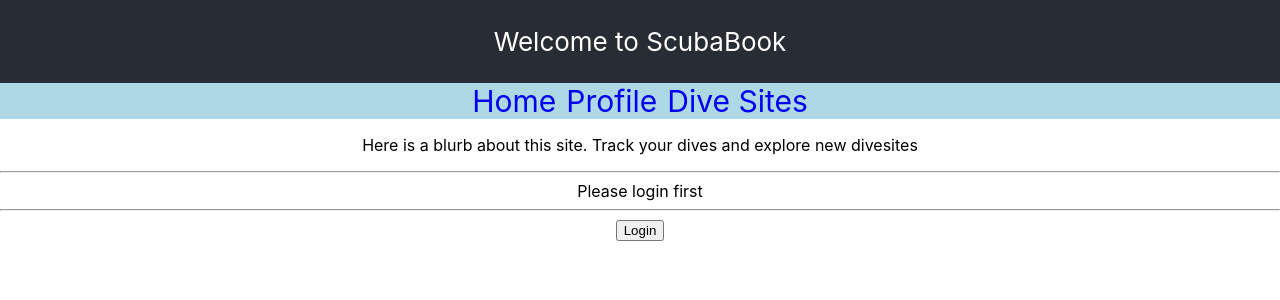
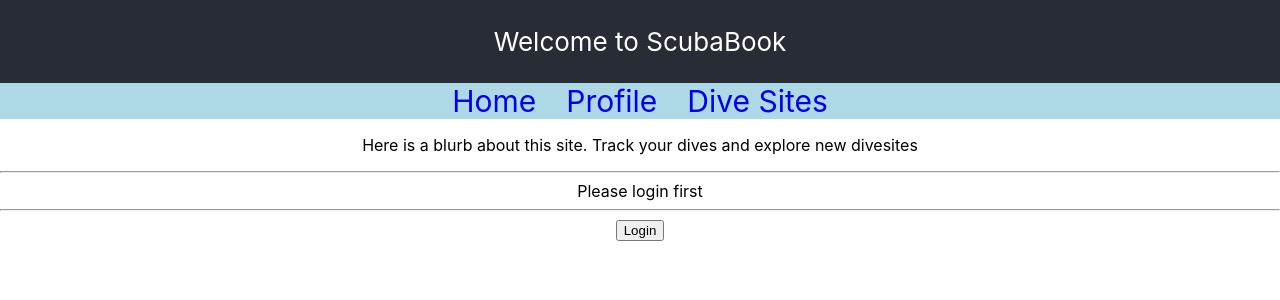
Before and after one commit to jgrantbrown/auth0react, a React (Create React App) app: page / in a window 1280 px wide. Shown: the top 300 px of the page. Built offline with nearby package versions, Linux system fonts and the light colour scheme; what auth0-js would draw is missing.

Commit message:
working on logout nav postion and hover pointer

```diff
--- a/src/components/NavBar/NavBar.css
+++ b/src/components/NavBar/NavBar.css
@@ -2,10 +2,19 @@ nav{
   background: lightblue;
 }
 
+
 .navItem{
-  text-decoration: none;
   font-size: 30px;
-  margin: 5px;
+  margin: 15px;
+}
+
+.navItem:hover{
+  background-color: grey;
+  cursor: pointer;
+}
+
+.navLogout{
+  all: unset;
 }
 
 a:link {
--- a/src/components/NavBar/NavBar.js
+++ b/src/components/NavBar/NavBar.js
@@ -7,14 +7,13 @@ import "./NavBar.css"
 class NavBar extends Component {
 
   render(){
-    return (  <nav>
+    return (<nav>
               <NavLink className="navItem" to="/">Home</NavLink>
               <NavLink className="navItem" to="/profile">Profile</NavLink>
               <NavLink className="navItem" to="/divesites">Dive Sites</NavLink>
-
                 { this.props.auth.isAuthenticated() &&
-        <div>
-          <button onClick={this.props.auth.logout}> Logout </button>
+                  <div >
+                    <button className="navItem" onClick={this.props.auth.logout}> Logout </button>
                   </div>
                 }
       </nav>
```
Lines whose indentation alone changed are shown as unchanged.
